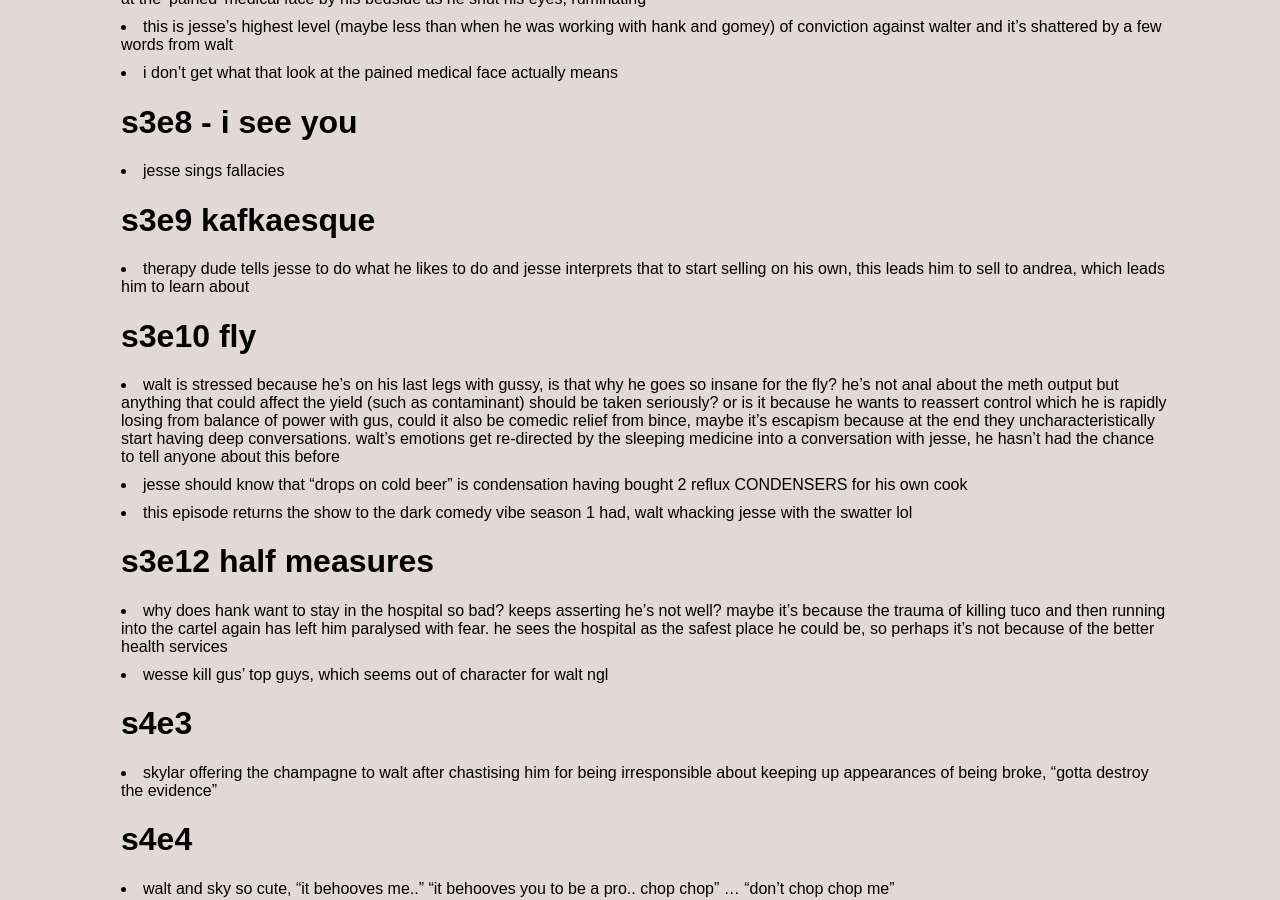
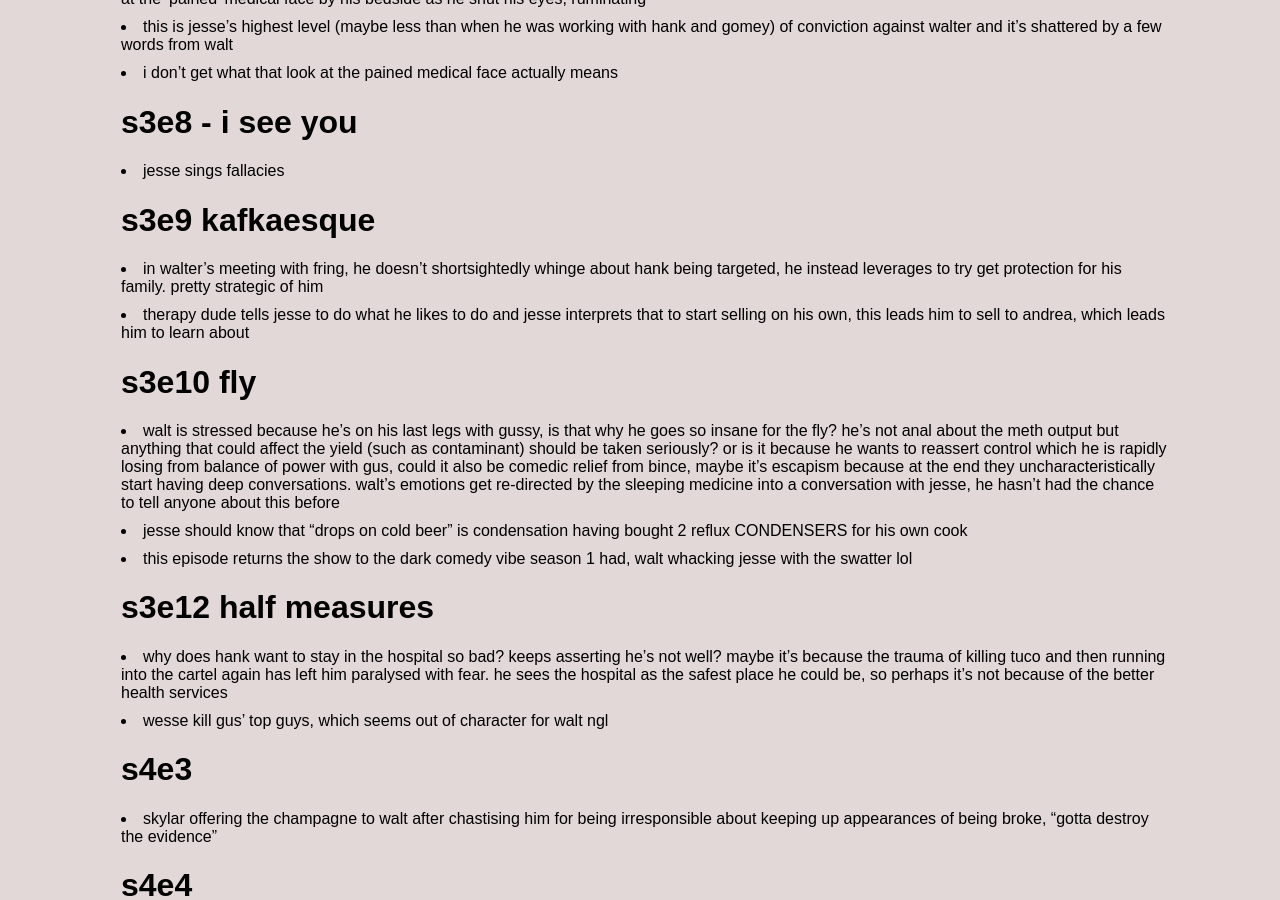
Before and after one commit to jsbaasi/jsbaasi.github.io, a Jekyll site: the page built from _posts/2026-06-08-breaking-bad-episodes.md, in a window 1280 px wide and 900 px high, scrolled down 4434 px. Built offline with Jekyll 4.4.1, drawn with Linux system fonts in a browser that asks for light colours.

Commit message:
vault backup: 2026-07-12 00:10:21

```diff
--- a/_posts/2026-06-08-breaking-bad-episodes.md
+++ b/_posts/2026-06-08-breaking-bad-episodes.md
@@ -97,6 +97,7 @@ permalink: /breaking-bad/
 # s3e8 - i see you
 - jesse sings fallacies
 # s3e9 kafkaesque
+- in walter's meeting with fring, he doesn't shortsightedly whinge about hank being targeted, he instead leverages to try get protection for his family. pretty strategic of him
 - therapy dude tells jesse to do what he likes to do and jesse interprets that to start selling on his own, this leads him to sell to andrea, which leads him to learn about
 # s3e10 fly
 - walt is stressed because he's on his last legs with gussy, is that why he goes so insane for the fly? he's not anal about the meth output but anything that could affect the yield (such as contaminant) should be taken seriously? or is it because he wants to reassert control which he is rapidly losing from balance of power with gus, could it also be comedic relief from bince, maybe it's escapism because at the end they uncharacteristically start having deep conversations. walt's emotions get re-directed by the sleeping medicine into a conversation with jesse, he hasn't had the chance to tell anyone about this before
```
